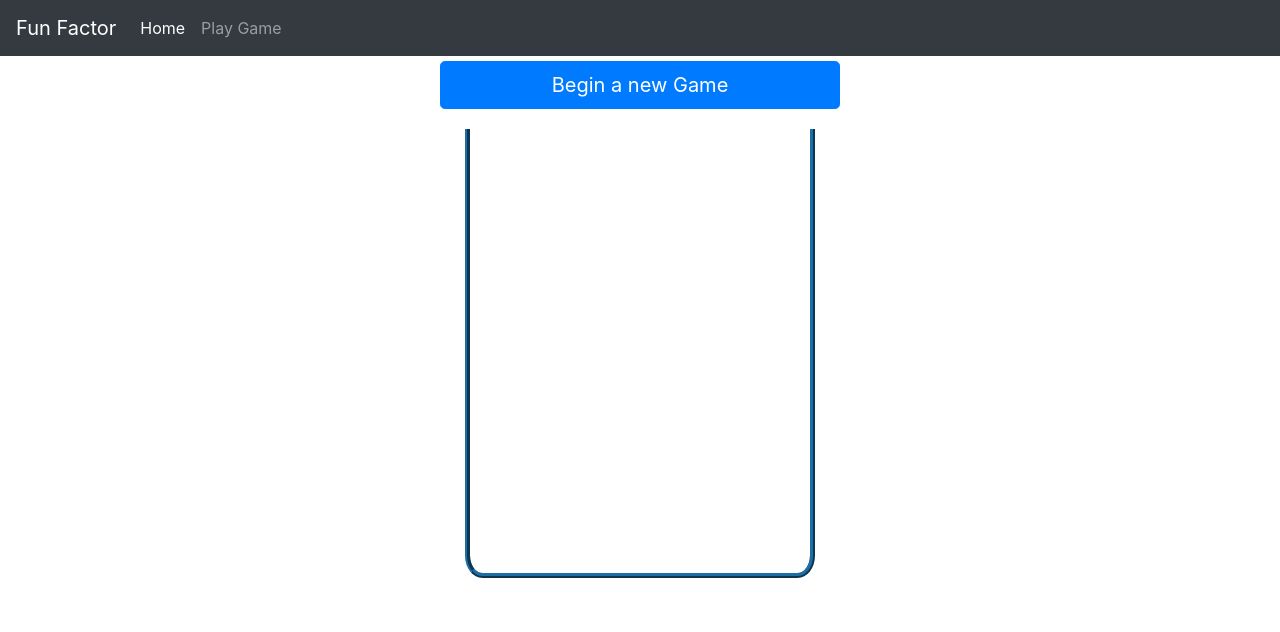
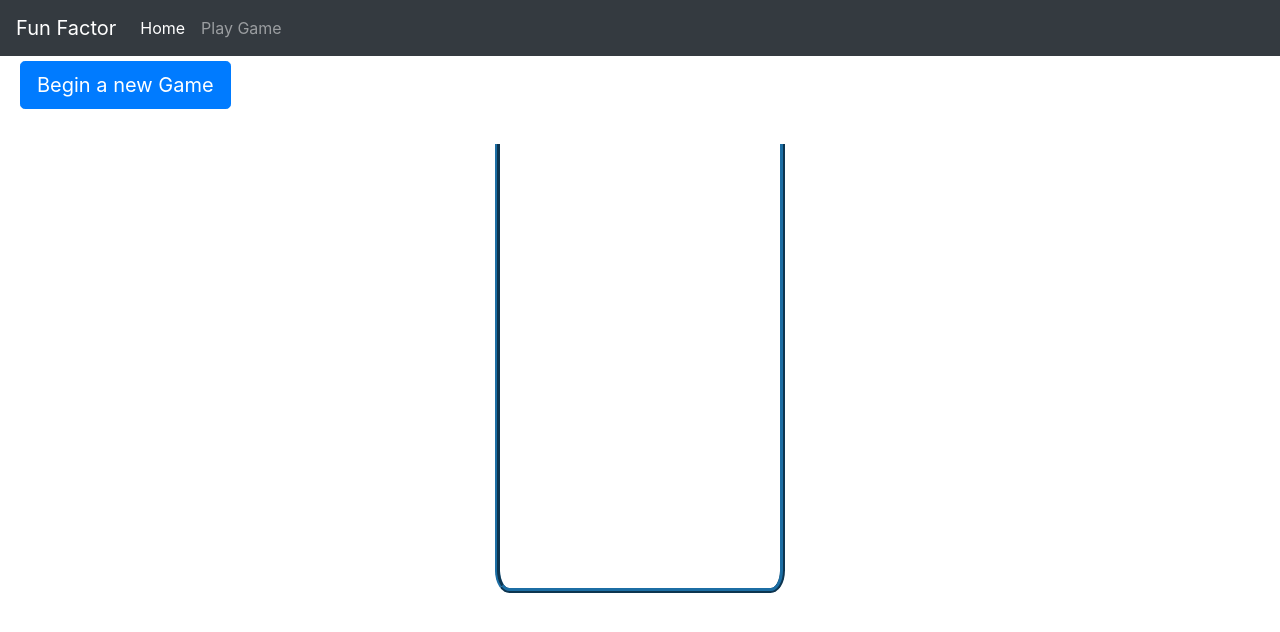
Before and after one commit to Joanne-Edmiston/fun-factor, a React (Create React App) app: page /game in a window 1280 px wide. Shown: the top 632 px of the page. Built offline with nearby package versions, Linux system fonts and the light colour scheme.

Commit message:
style fiddling

```diff
--- a/src/components/game/Game.js
+++ b/src/components/game/Game.js
@@ -10,6 +10,7 @@ class Game extends React.Component {
 
     maxRows = 12;
     maxColumns = 6;
+    interval = 500;
 
     constructor(props) {
         super(props);
@@ -84,12 +85,12 @@ class Game extends React.Component {
                 }
             }
 
-            if (!gameOver){
+            if (!gameOver) {
                 newRows[0][this.getNextStartingColumn()] = 144;
             }
 
             return {
-                score: prevState.score + 1,
+                score: prevState.score,
                 rows: newRows,
                 gameOver: gameOver
             };
@@ -103,7 +104,7 @@ class Game extends React.Component {
             started: true,
             gameOver: false,
         });
-        this.timer = setInterval(() => this.iterateGame(), 500);
+        this.timer = setInterval(() => this.iterateGame(), this.interval);
     }
 
     stopGame() {
@@ -127,16 +128,16 @@ class Game extends React.Component {
                 <div className="game-header">
                     <div className="game-header-content">
 
-                        {this.state.started
+                        {this.state.started || this.state.gameOver
                             ? <h1>Score:<Badge variant="secondary">{this.state.score}</Badge></h1>
                             : <ButtonToolbar>
-                                <Button onClick={this.startGame} size="lg" block>
+                                <Button onClick={this.startGame} size="lg">
                                     Begin a new Game
                             </Button>
                             </ButtonToolbar>}
                     </div>
-                    <Board rows={this.state.rows} />
                 </div>
+                <Board rows={this.state.rows} />
             </div>
         )
     }
--- a/src/components/game/_game.scss
+++ b/src/components/game/_game.scss
@@ -2,9 +2,3 @@
     padding:5px;
     width:100%;
 }
-
-.game-header-content{
-    max-width: 400px;
-    margin-left:auto;
-    margin-right:auto;
-}
--- a/src/components/game/board/_board.scss
+++ b/src/components/game/board/_board.scss
@@ -2,10 +2,10 @@
   border: 5px ridge #1c6ea4;
   border-top: none;
   border-radius: 0px 0px 5% 5%;
-  max-width: 350px;
+  max-width: 290px;
   margin-left: auto;
   margin-right: auto;
-  margin-top: 20px;
+  margin-top: 30px;
   min-width: 230px;
   min-height: 440px;
 }
--- a/src/components/home/HomePage.js
+++ b/src/components/home/HomePage.js
@@ -3,7 +3,7 @@ import React from 'react';
 class HomePage extends React.Component {
 
     render() {
-        return <div>
+        return <div className="container-fluid">
             <h1>Fun Factor Game</h1>
             <p>Fun Factor is a fun game that you can use your times tables to win.  The better you are at times tables, the you'll do.</p>
 
```
